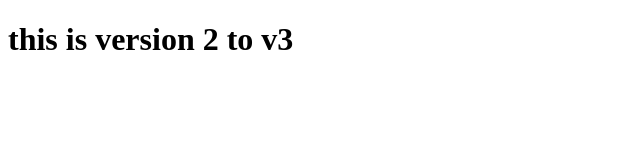
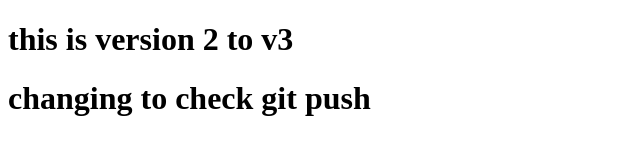
Before and after one commit to doppal95/gitPractice, a plain HTML site: page index.html in a window 1280 px wide. Shown: the whole page, without its empty margins (0-640 px from the left). Drawn offline with Linux system fonts and the light colour scheme.

Commit message:
check for push

```diff
--- a/index.html
+++ b/index.html
@@ -7,5 +7,6 @@
 </head>
 <body>
     <h1> this is version 2 to v3</h1>
+    <h1> changing to check git push</h1>
 </body>
 </html>
```
